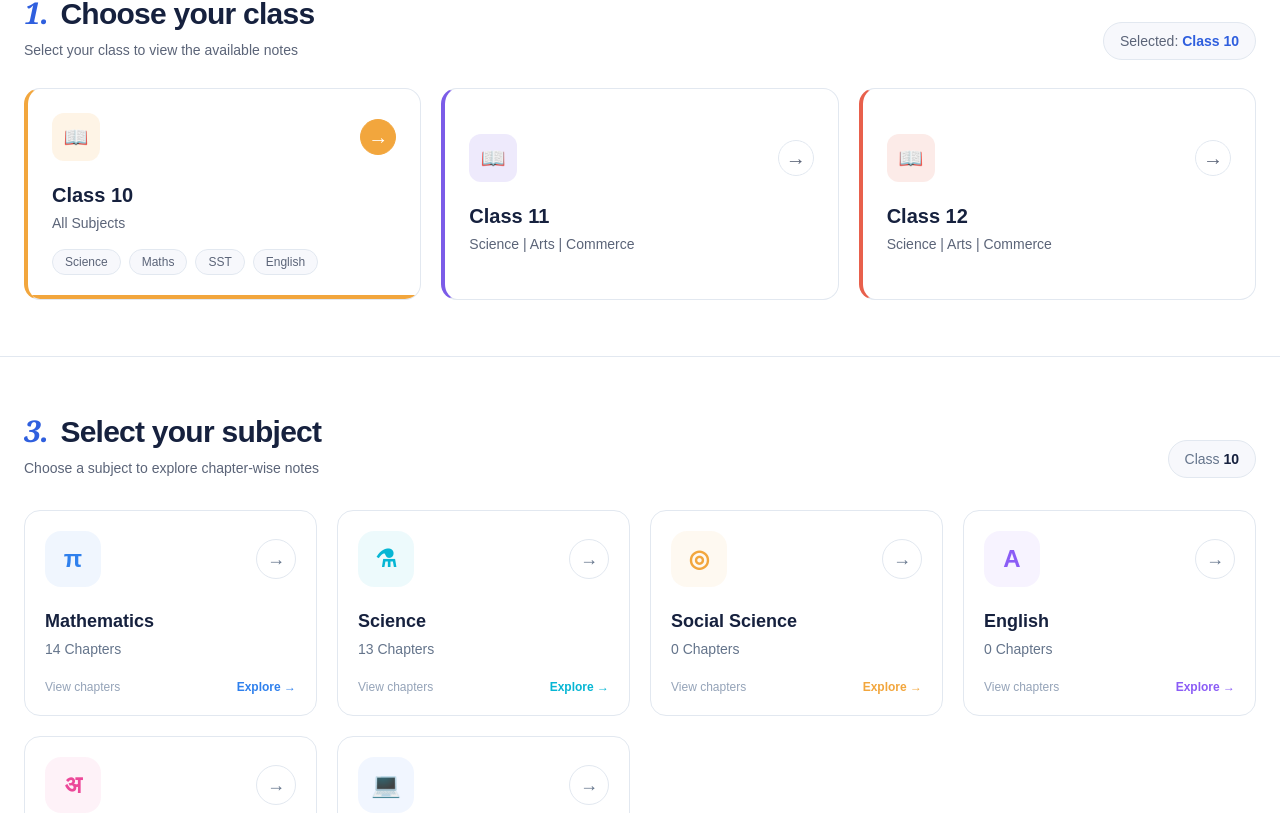
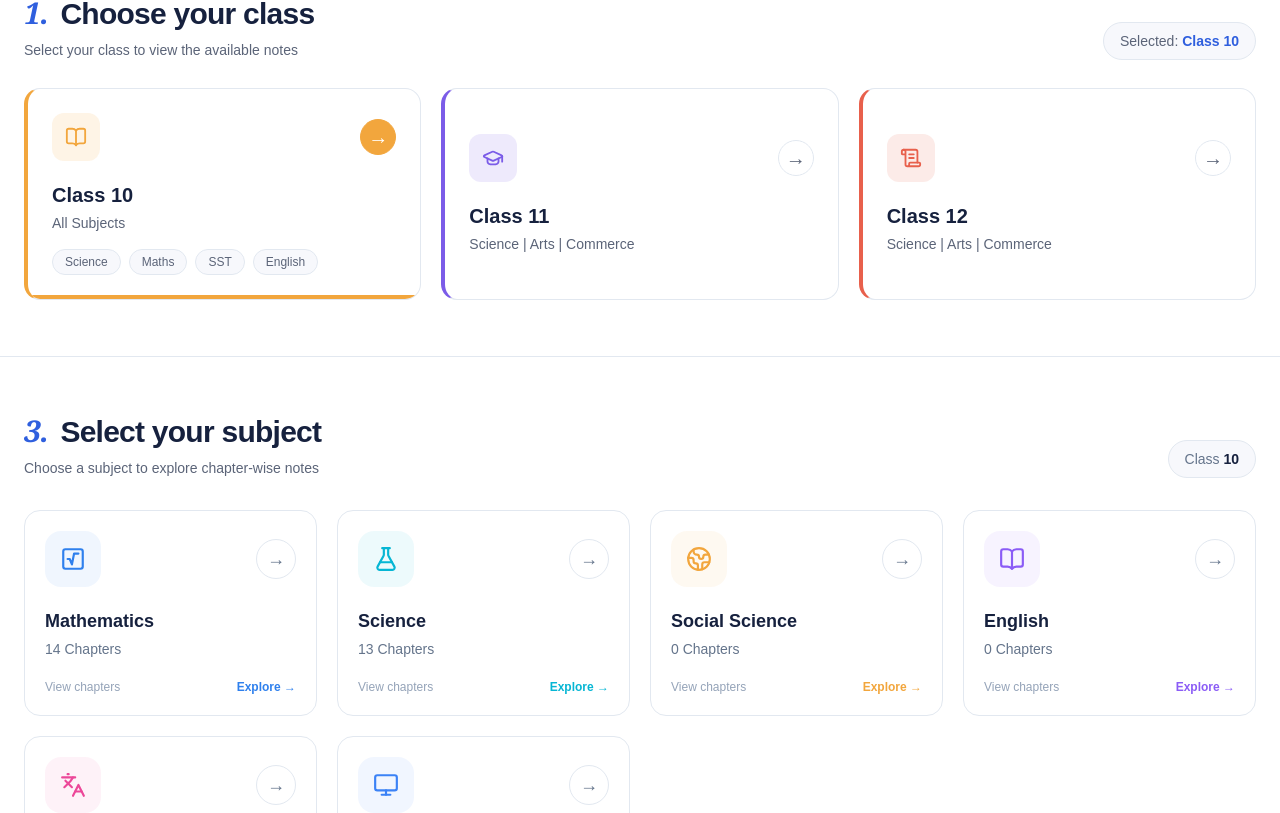
Before and after one commit to avnisonava147/Univ-Geeks, a Next.js app in the folder frontend/: page /notes in a window 1280 px wide. Shown: the part 607-1420 px from the top of the page. Built offline with nearby package versions, Linux system fonts and the light colour scheme.

Commit message:
change logo

```diff
--- a/frontend/app/notes/components/ClassSelector.tsx
+++ b/frontend/app/notes/components/ClassSelector.tsx
@@ -1,6 +1,7 @@
 "use client";
 
 import type { ClassName } from "../data/notesData";
+import { BookOpen, GraduationCap, ScrollText } from "lucide-react";
 import { classInfo } from "../data/notesData";
 
 type ClassSelectorProps = {
@@ -87,7 +88,14 @@ export default function ClassSelector({
                       color,
                     }}
                   >
-                    📖
+                      {className === "10" ? (
+    <BookOpen size={22} strokeWidth={2} />
+  ) : className === "11" ? (
+    <GraduationCap size={22} strokeWidth={2} />
+  ) : (
+    <ScrollText size={22} strokeWidth={2} />
+  )}
+
                   </div>
 
                   {/* Arrow */}
--- a/frontend/app/notes/components/StreamSelector.tsx
+++ b/frontend/app/notes/components/StreamSelector.tsx
@@ -2,6 +2,7 @@
 
 import type { Stream } from "../data/notesData";
 import { streamInfo } from "../data/notesData";
+import { Atom, BarChart3, Palette } from "lucide-react";
 
 type StreamSelectorProps = {
   selectedStream: Stream;
@@ -87,7 +88,13 @@ export default function StreamSelector({
                       color,
                     }}
                   >
-                    {info.icon}
+                    {stream === "Science" ? (
+  <Atom size={26} strokeWidth={2} />
+) : stream === "Commerce" ? (
+  <BarChart3 size={26} strokeWidth={2} />
+) : (
+  <Palette size={26} strokeWidth={2} />
+)}
                   </div>
 
                   {/* Arrow */}
--- a/frontend/app/notes/components/SubjectSelector.tsx
+++ b/frontend/app/notes/components/SubjectSelector.tsx
@@ -5,6 +5,23 @@ import type {
   Stream,
   Subject,
 } from "../data/notesData";
+
+import {
+  SquareRadical,
+  FlaskConical,
+  Atom,
+  Dna,
+  Globe2,
+  BookOpen,
+  Languages,
+  Monitor,
+  Calculator,
+  BriefcaseBusiness,
+  ChartNoAxesCombined,
+  Landmark,
+  Users,
+  UsersRound,
+} from "lucide-react";
 
 type SubjectSelectorProps = {
   selectedClass: ClassName;
@@ -38,6 +55,61 @@ const subjectColors: Record<string, string> = {
 
 function getSubjectColor(subject: string) {
   return subjectColors[subject] ?? "#2F5FDE";
+}
+
+function getSubjectIcon(subject: string) {
+  switch (subject) {
+    case "Mathematics":
+      return <SquareRadical size={26} strokeWidth={2} />;
+
+    case "Science":
+      return <FlaskConical size={26} strokeWidth={2} />;
+
+    case "Physics":
+      return <Atom size={26} strokeWidth={2} />;
+
+    case "Chemistry":
+      return <FlaskConical size={26} strokeWidth={2} />;
+
+    case "Biology":
+      return <Dna size={26} strokeWidth={2} />;
+
+    case "Social Science":
+      return <Globe2 size={26} strokeWidth={2} />;
+
+    case "English":
+      return <BookOpen size={26} strokeWidth={2} />;
+
+    case "Hindi":
+      return <Languages size={26} strokeWidth={2} />;
+
+    case "Computer Applications":
+      return <Monitor size={26} strokeWidth={2} />;
+
+    case "Accountancy":
+      return <Calculator size={26} strokeWidth={2} />;
+
+    case "Business Studies":
+      return <BriefcaseBusiness size={26} strokeWidth={2} />;
+
+    case "Economics":
+      return <ChartNoAxesCombined size={26} strokeWidth={2} />;
+
+    case "History":
+      return <Landmark size={26} strokeWidth={2} />;
+
+    case "Political Science":
+      return <Users size={26} strokeWidth={2} />;
+
+    case "Geography":
+      return <Globe2 size={26} strokeWidth={2} />;
+
+    case "Sociology":
+      return <UsersRound size={26} strokeWidth={2} />;
+
+    default:
+      return <BookOpen size={26} strokeWidth={2} />;
+  }
 }
 
 export default function SubjectSelector({
@@ -143,7 +215,7 @@ export default function SubjectSelector({
                       color,
                     }}
                   >
-                    {subject.icon}
+                    {getSubjectIcon(subject.name)}
                   </div>
 
                   {/* Arrow */}
@@ -267,13 +339,7 @@ export default function SubjectSelector({
                       ),
                   }}
                 >
-                  {
-                    subjects.find(
-                      (subject) =>
-                        subject.name ===
-                        selectedSubject
-                    )?.icon
-                  }
+                  {getSubjectIcon(selectedSubject)}
                 </div>
 
                 <div>
--- a/frontend/package.json
+++ b/frontend/package.json
@@ -9,6 +9,7 @@
     "lint": "eslint"
   },
   "dependencies": {
+    "lucide-react": "^1.48.0",
     "next": "16.3.4",
     "react": "19.2.8",
     "react-dom": "19.2.8"
```
Also changed, not shown: 1 other file (tests, documents, lock files or other folders).
